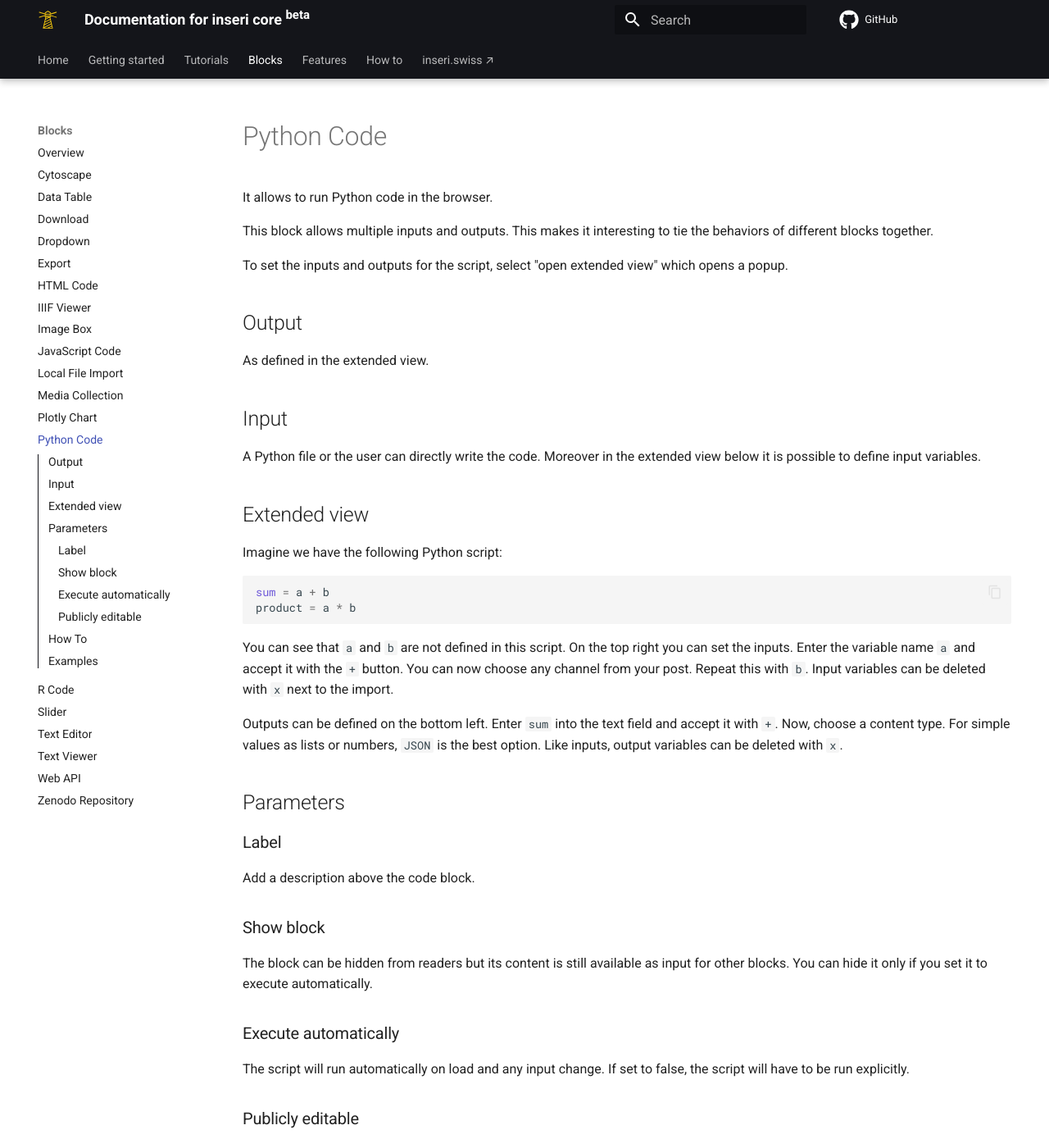
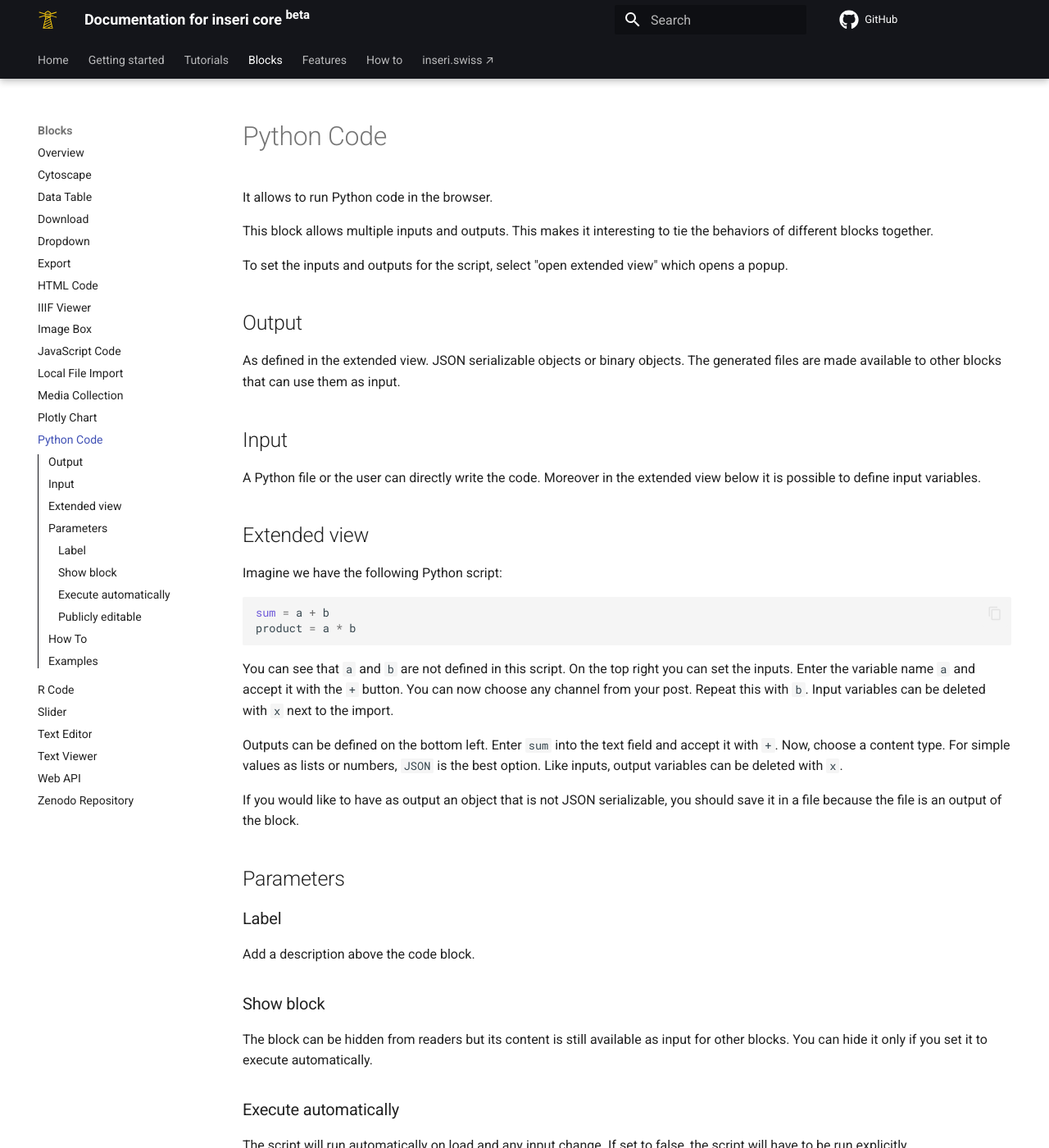
Before and after one commit to inseri-swiss/inseri-core-wp, an MkDocs documentation site: the page built from docs/blocks/python.md, in a window 1280 px wide and 1400 px high. Shown: the whole window at 82% size. Built offline with MkDocs 1.6.1 and Material for MkDocs 9.7.7, drawn with Linux system fonts in a browser that asks for light colours; comment, search, counter and statistics services are not loaded.

Commit message:
docs: generated files as output in R and Python code blocks

```diff
--- a/docs/blocks/python.md
+++ b/docs/blocks/python.md
@@ -8,7 +8,8 @@ To set the inputs and outputs for the script, select "open extended view" which
 
 ## Output
 
-As defined in the extended view.
+As defined in the extended view. JSON serializable objects or binary objects.
+The generated files are made available to other blocks that can use them as input.
 
 ## Input
 
@@ -30,9 +31,7 @@ On the top right you can set the inputs. Enter the variable name `a` and accept
 Outputs can be defined on the bottom left. Enter `sum` into the text field and accept it with `+`. Now, choose a content type. For simple values as lists or numbers, `JSON` is the best option.
 Like inputs, output variables can be deleted with `x`.
 
-<!-- !!! warning
-
-    After adding the outputs please "Save Draft" in top right, "View Preview" in bottom left, and "Edit Post" in the top toolbar to continue editing. This is needed to have access to all outputs of the Python Code block. Otherwise the last output will not be available. -->
+If you would like to have as output an object that is not JSON serializable, you should save it in a file because the file is an output of the block.
 
 ## Parameters
 
```
Also changed, not shown: docs/blocks/rCode.md (+3 -1 lines).
